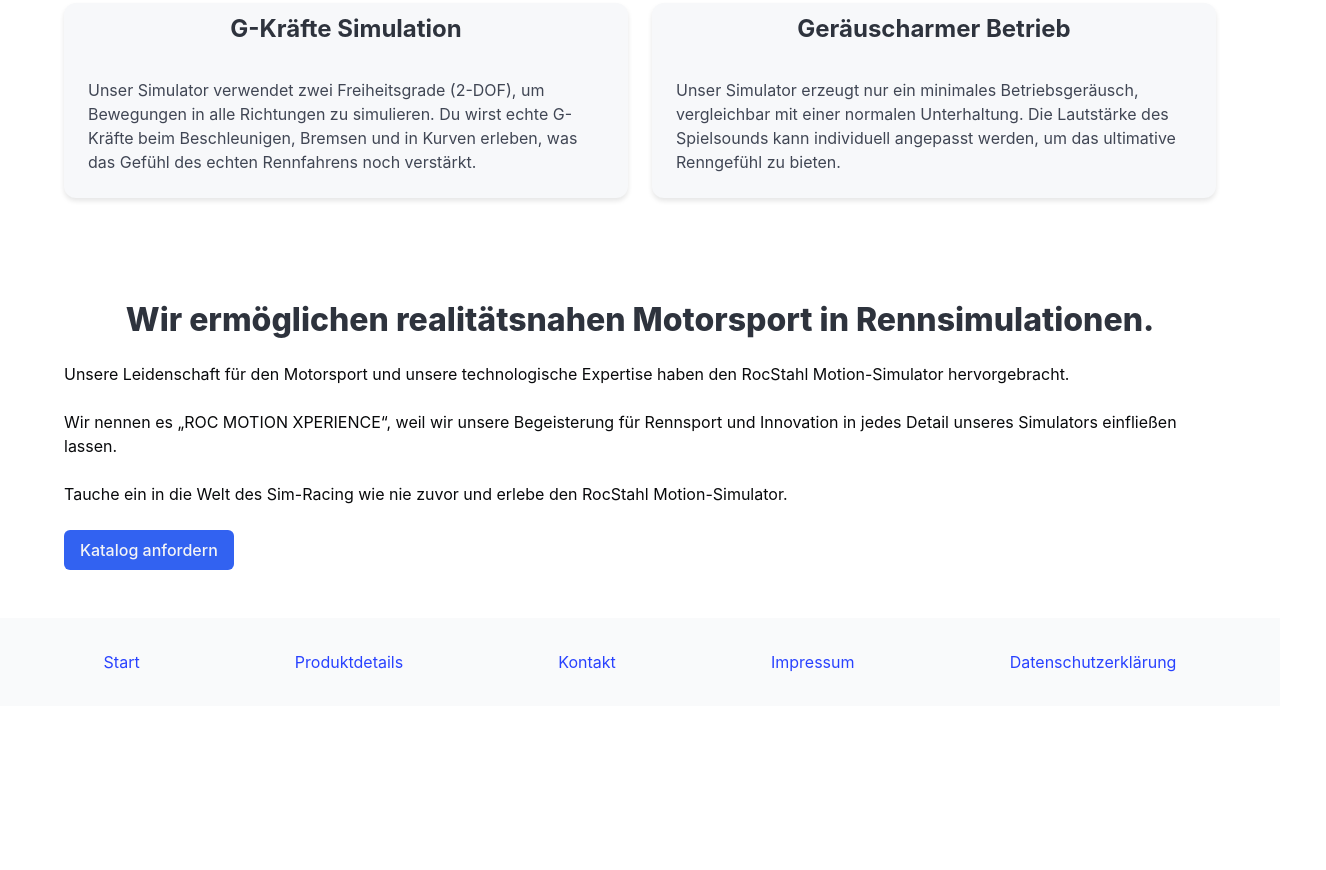
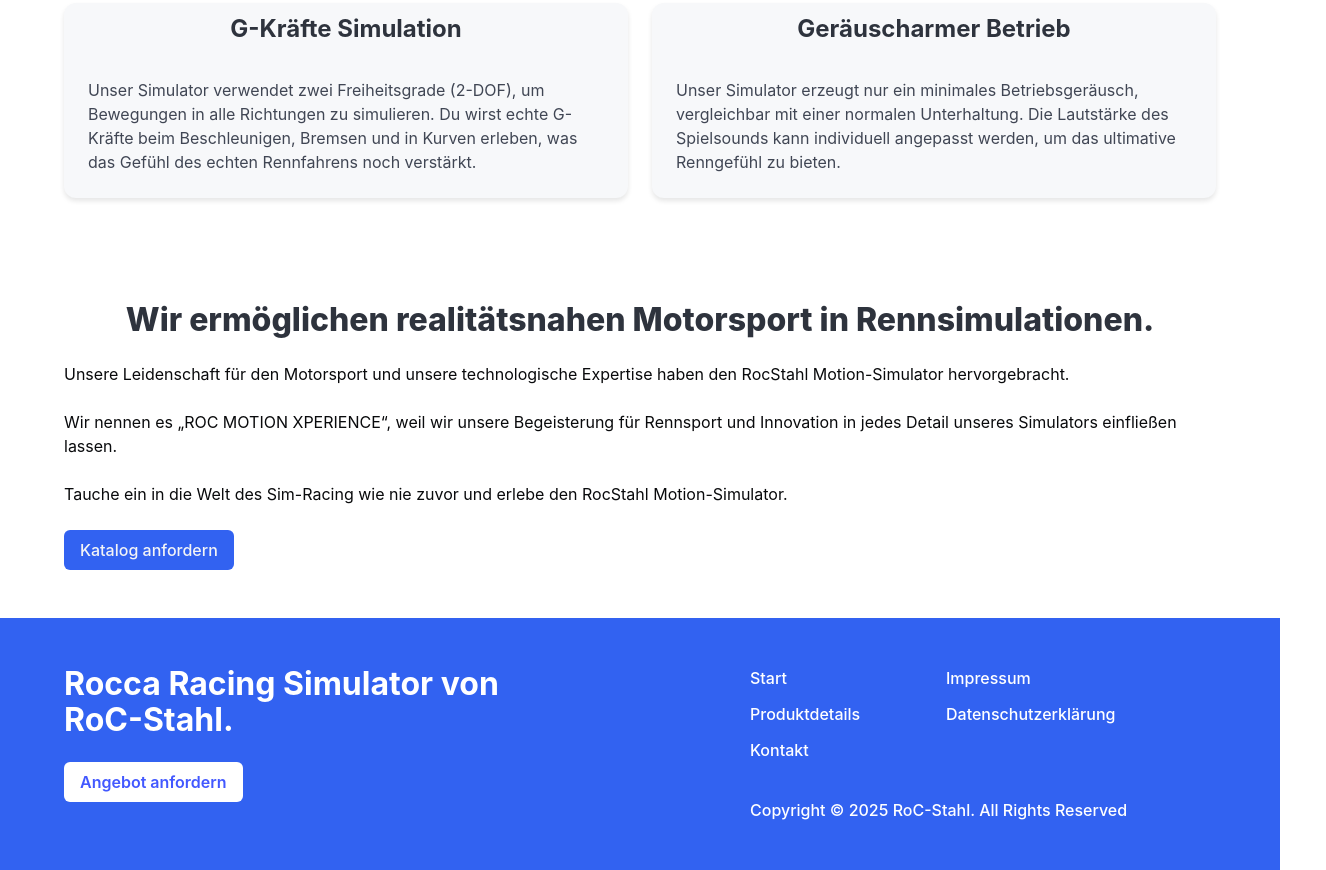
Before and after one commit to ok/rocca-racing-website, an Eleventy site: page src/index.md in a window 1280 px wide. Shown: the part 1442-2312 px from the top of the page, 1326 px wide, since content can reach past the window. Before the commit the page ends 2148 px from the top, so only its background shows below. Built offline with nearby package versions, Linux system fonts and the light colour scheme; Eleventy itself is replaced by a stand-in of ours; files that its build step writes are made by us from their sources.

Commit message:
Update _footer.liquid
- a better footer

```diff
--- a/src/_includes/_footer.liquid
+++ b/src/_includes/_footer.liquid
@@ -1,9 +1,35 @@
-    <footer class="footer">
-      <nav class="level">
-      {%- for item in navigation.nav_items // from global data file %}
-        <span class="level-item">
-          <a href="{{ item.url }}" class="link is-info">{{ item.title }}</a>
-        </span>
-      {%- endfor %}
-      </nav>
-    </footer>
+<section class="section has-background-primary py-6">
+  <div class="container">
+    <div class="columns">
+      <div class="column is-5">
+          <h2 class="mb-16 title is-size-3 has-text-white has-text-weight-bold">Rocca Racing Simulator von RoC-Stahl.</h2>
+          <a class="button is-white has-text-link has-text-weight-semibold" href="#">Angebot anfordern</a>
+      </div>
+      <div class="column is-6 is-offset-2">
+        <div class="is-flex is-flex-direction-column is-justify-content-space-between" style="height: 100%;">
+          <div class="columns">
+            <div class="column is-4">
+              <ul>
+                {%- for item in navigation.nav_items // from global data file %}
+                  {%- if item.header == true %}
+                    <li class="mb-3"><a class="has-text-white has-text-weight-medium" href="{{ item.url }}">{{ item.title }}</a></li>
+                  {%- endif %}
+                {%- endfor %}
+              </ul>
+            </div>
+            <div class="column is-4">
+              <ul>
+                {%- for item in navigation.nav_items // from global data file %}
+                  {%- if item.header != true %}
+                    <li class="mb-3"><a class="has-text-white has-text-weight-medium" href="{{ item.url }}">{{ item.title }}</a></li>
+                  {%- endif %}
+                {%- endfor %}
+              </ul>
+            </div>
+          </div>
+          <p class="has-text-white has-text-weight-medium">Copyright © 2025 RoC-Stahl. All Rights Reserved</p>
+        </div>
+      </div>
+    </div>
+  </div>
+</section>
```
